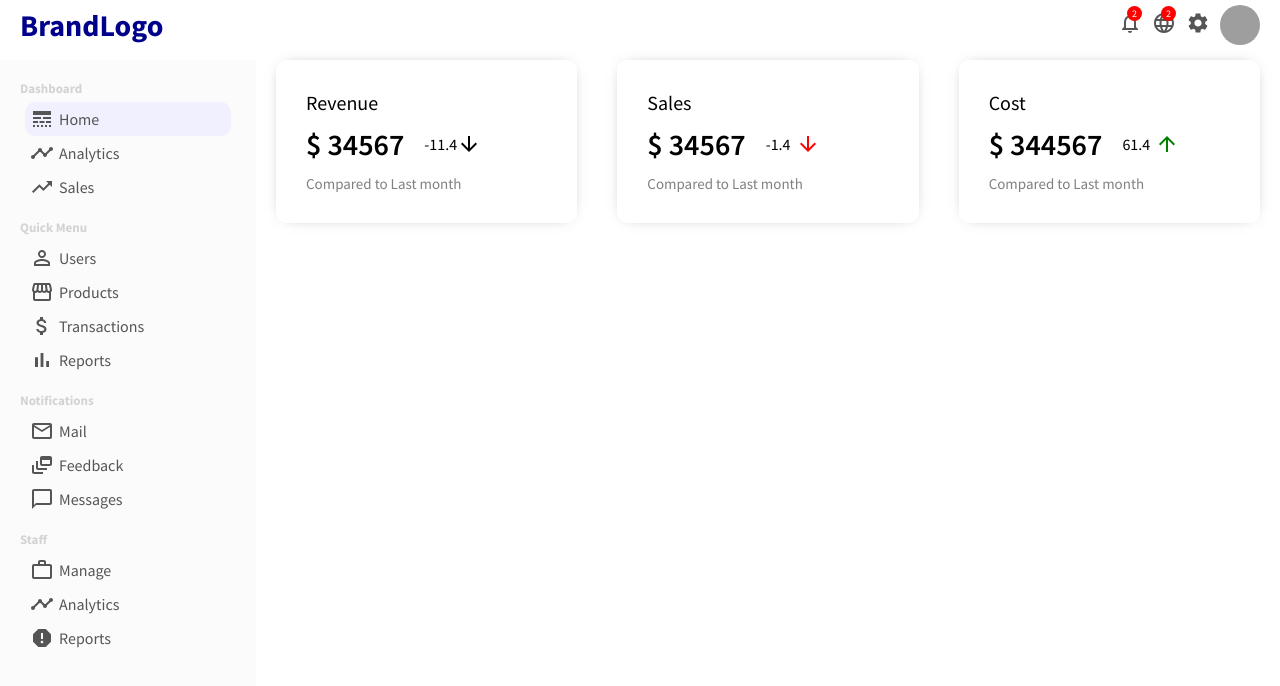
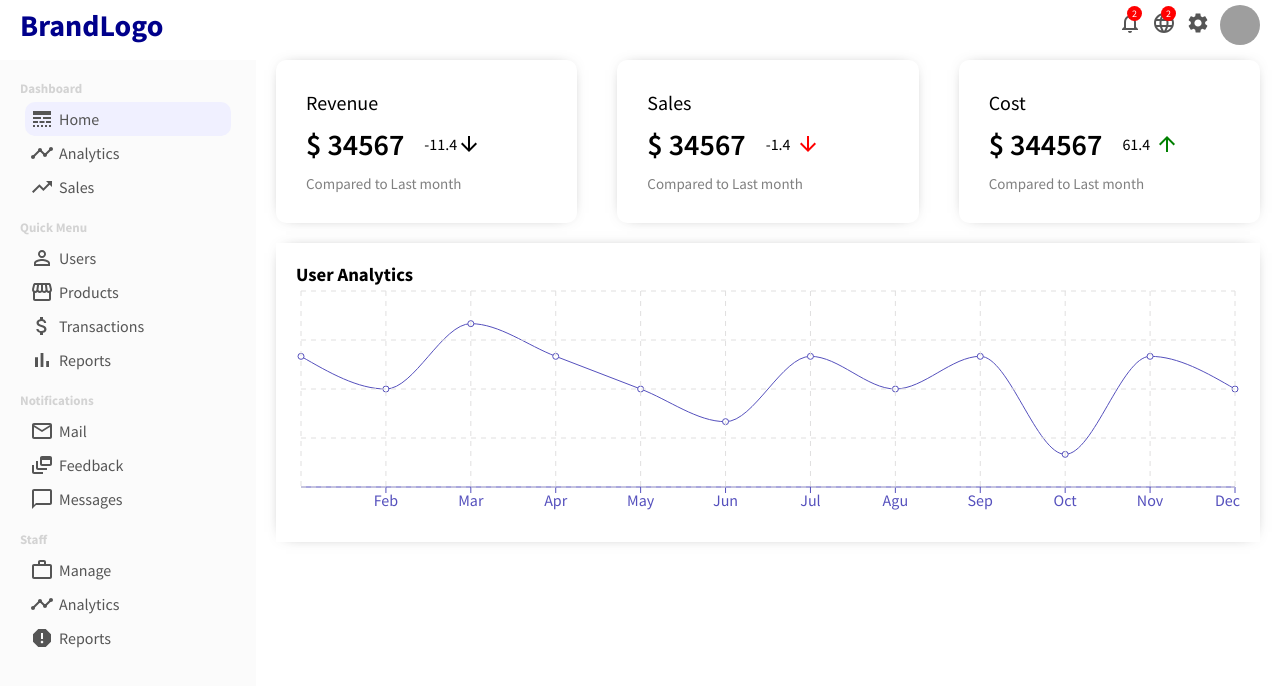
Before and after one commit to rohit-rai-0101rm/React-admin-dashboard-ui, a React (Create React App) app: page / in a window 1280 px wide. Shown: the top 686 px of the page. Built offline with nearby package versions, Linux system fonts and the light colour scheme; grey boxes are pictures that could not be loaded.

Commit message:
line chart rendered

```diff
--- a/src/components/Chart/Chart.jsx
+++ b/src/components/Chart/Chart.jsx
@@ -1,10 +1,27 @@
 import React from 'react'
 import './chart.css'
-const Chart = () => {
+import {
+    LineChart,
+    Line,
+    XAxis,
+    CartesianGrid,
+    Tooltip,
+    ResponsiveContainer,
+  } from "recharts";
+
+const Chart = ({title,data,dataKey,grid}) => {
     return (
-        <div>
-
-        </div>
+        <div className="chart">
+        <h3 className="chartTitle">{title}</h3>
+        <ResponsiveContainer width="100%" aspect={4 / 1}>
+          <LineChart data={data}>
+            <XAxis dataKey="name" stroke="#5550bd" />
+            <Line type="monotone" dataKey={dataKey} stroke="#5550bd" />
+            <Tooltip />
+            {grid && <CartesianGrid stroke="#e0dfdf" strokeDasharray="5 5" />}
+          </LineChart>
+        </ResponsiveContainer>
+      </div>
     )
 }
 
--- a/src/components/Chart/chart.css
+++ b/src/components/Chart/chart.css
@@ -0,0 +1,9 @@
+.chart{
+margin: 20px;
+padding: 20px;
+-webkit-box-shadow: 0px 0px 15px -10px rgba(0, 0, 0, 0.75);
+box-shadow: 0px 0px 15px -10px rgba(0, 0, 0, 0.75);
+}
+.chart-title{
+    margin-bottom: 20px;
+}
--- /dev/null
+++ b/src/dummyData.js
@@ -0,0 +1,251 @@
+export const userData = [
+    {
+      name: "Jan",
+      "Active User": 4000,
+    },
+    {
+      name: "Feb",
+      "Active User": 3000,
+    },
+    {
+      name: "Mar",
+      "Active User": 5000,
+    },
+    {
+      name: "Apr",
+      "Active User": 4000,
+    },
+    {
+      name: "May",
+      "Active User": 3000,
+    },
+    {
+      name: "Jun",
+      "Active User": 2000,
+    },
+    {
+      name: "Jul",
+      "Active User": 4000,
+    },
+    {
+      name: "Agu",
+      "Active User": 3000,
+    },
+    {
+      name: "Sep",
+      "Active User": 4000,
+    },
+    {
+      name: "Oct",
+      "Active User": 1000,
+    },
+    {
+      name: "Nov",
+      "Active User": 4000,
+    },
+    {
+      name: "Dec",
+      "Active User": 3000,
+    },
+  ];
+
+  export const productData = [
+    {
+      name: "Jan",
+      "Sales": 4000,
+    },
+    {
+      name: "Feb",
+      "Sales": 3000,
+    },
+    {
+      name: "Mar",
+      "Sales": 5000,
+    },
+  ];
+
+  export const userRows = [
+    {
+      id: 1,
+      username: "Jon Snow",
+      avatar:
+        "https://images.pexels.com/photos/1152994/pexels-photo-1152994.jpeg?auto=compress&cs=tinysrgb&dpr=2&w=500",
+      email: "jon@gmail.com",
+      status: "active",
+      transaction: "$120.00",
+    },
+    {
+      id: 2,
+      username: "Jon Snow",
+      avatar:
+        "https://images.pexels.com/photos/1152994/pexels-photo-1152994.jpeg?auto=compress&cs=tinysrgb&dpr=2&w=500",
+      email: "jon@gmail.com",
+      status: "active",
+      transaction: "$120.00",
+    },
+    {
+      id: 3,
+      username: "Jon Snow",
+      avatar:
+        "https://images.pexels.com/photos/1152994/pexels-photo-1152994.jpeg?auto=compress&cs=tinysrgb&dpr=2&w=500",
+      email: "jon@gmail.com",
+      status: "active",
+      transaction: "$120.00",
+    },
+    {
+      id: 4,
+      username: "Jon Snow",
+      avatar:
+        "https://images.pexels.com/photos/1152994/pexels-photo-1152994.jpeg?auto=compress&cs=tinysrgb&dpr=2&w=500",
+      email: "jon@gmail.com",
+      status: "active",
+      transaction: "$120.00",
+    },
+    {
+      id: 5,
+      username: "Jon Snow",
+      avatar:
+        "https://images.pexels.com/photos/1152994/pexels-photo-1152994.jpeg?auto=compress&cs=tinysrgb&dpr=2&w=500",
+      email: "jon@gmail.com",
+      status: "active",
+      transaction: "$120.00",
+    },
+    {
+      id: 6,
+      username: "Jon Snow",
+      avatar:
+        "https://images.pexels.com/photos/1152994/pexels-photo-1152994.jpeg?auto=compress&cs=tinysrgb&dpr=2&w=500",
+      email: "jon@gmail.com",
+      status: "active",
+      transaction: "$120.00",
+    },
+    {
+      id: 7,
+      username: "Jon Snow",
+      avatar:
+        "https://images.pexels.com/photos/1152994/pexels-photo-1152994.jpeg?auto=compress&cs=tinysrgb&dpr=2&w=500",
+      email: "jon@gmail.com",
+      status: "active",
+      transaction: "$120.00",
+    },
+    {
+      id: 8,
+      username: "Jon Snow",
+      avatar:
+        "https://images.pexels.com/photos/1152994/pexels-photo-1152994.jpeg?auto=compress&cs=tinysrgb&dpr=2&w=500",
+      email: "jon@gmail.com",
+      status: "active",
+      transaction: "$120.00",
+    },
+    {
+      id: 9,
+      username: "Jon Snow",
+      avatar:
+        "https://images.pexels.com/photos/1152994/pexels-photo-1152994.jpeg?auto=compress&cs=tinysrgb&dpr=2&w=500",
+      email: "jon@gmail.com",
+      status: "active",
+      transaction: "$120.00",
+    },
+    {
+      id: 10,
+      username: "Jon Snow",
+      avatar:
+        "https://images.pexels.com/photos/1152994/pexels-photo-1152994.jpeg?auto=compress&cs=tinysrgb&dpr=2&w=500",
+      email: "jon@gmail.com",
+      status: "active",
+      transaction: "$120.00",
+    },
+  ];
+
+  export const productRows = [
+    {
+      id: 1,
+      name: "Apple Airpods",
+      img:
+        "https://images.pexels.com/photos/7156886/pexels-photo-7156886.jpeg?auto=compress&cs=tinysrgb&dpr=2&w=500",
+      stock: 123,
+      status: "active",
+      price: "$120.00",
+    },
+    {
+      id: 2,
+      name: "Apple Airpods",
+      img:
+        "https://images.pexels.com/photos/7156886/pexels-photo-7156886.jpeg?auto=compress&cs=tinysrgb&dpr=2&w=500",
+      stock: 123,
+      status: "active",
+      price: "$120.00",
+    },
+    {
+      id: 3,
+      name: "Apple Airpods",
+      img:
+        "https://images.pexels.com/photos/7156886/pexels-photo-7156886.jpeg?auto=compress&cs=tinysrgb&dpr=2&w=500",
+      stock: 123,
+      status: "active",
+      price: "$120.00",
+    },
+    {
+      id: 4,
+      name: "Apple Airpods",
+      img:
+        "https://images.pexels.com/photos/7156886/pexels-photo-7156886.jpeg?auto=compress&cs=tinysrgb&dpr=2&w=500",
+      stock: 123,
+      status: "active",
+      price: "$120.00",
+    },
+    {
+      id: 5,
+      name: "Apple Airpods",
+      img:
+        "https://images.pexels.com/photos/7156886/pexels-photo-7156886.jpeg?auto=compress&cs=tinysrgb&dpr=2&w=500",
+      stock: 123,
+      status: "active",
+      price: "$120.00",
+    },
+    {
+      id: 6,
+      name: "Apple Airpods",
+      img:
+        "https://images.pexels.com/photos/7156886/pexels-photo-7156886.jpeg?auto=compress&cs=tinysrgb&dpr=2&w=500",
+      stock: 123,
+      status: "active",
+      price: "$120.00",
+    },
+    {
+      id: 7,
+      name: "Apple Airpods",
+      img:
+        "https://images.pexels.com/photos/7156886/pexels-photo-7156886.jpeg?auto=compress&cs=tinysrgb&dpr=2&w=500",
+      stock: 123,
+      status: "active",
+      price: "$120.00",
+    },
+    {
+      id: 8,
+      name: "Apple Airpods",
+      img:
+        "https://images.pexels.com/photos/7156886/pexels-photo-7156886.jpeg?auto=compress&cs=tinysrgb&dpr=2&w=500",
+      stock: 123,
+      status: "active",
+      price: "$120.00",
+    },
+    {
+      id: 9,
+      name: "Apple Airpods",
+      img:
+        "https://images.pexels.com/photos/7156886/pexels-photo-7156886.jpeg?auto=compress&cs=tinysrgb&dpr=2&w=500",
+      stock: 123,
+      status: "active",
+      price: "$120.00",
+    },
+    {
+      id: 10,
+      name: "Apple Airpods",
+      img:
+        "https://images.pexels.com/photos/7156886/pexels-photo-7156886.jpeg?auto=compress&cs=tinysrgb&dpr=2&w=500",
+      stock: 123,
+      status: "active",
+      price: "$120.00",
+    },
+  ];
--- a/src/pages/Home/Home.jsx
+++ b/src/pages/Home/Home.jsx
@@ -1,10 +1,16 @@
 import React from 'react'
+import Chart from '../../components/Chart/Chart'
 import FeaturedInfo from '../../components/featuredInfo/FeaturedInfo'
 import './home.css'
+import { userData } from '../../dummyData'
+
 const Home = () => {
     return (
         <div className="home">
             <FeaturedInfo/>
+            <Chart data={userData} title="User Analytics" grid dataKey="Active User"/>
+        <div className="homeWidget"></div>
+
         </div>
     )
 }
--- a/src/pages/Home/home.css
+++ b/src/pages/Home/home.css
@@ -1,3 +1,7 @@
 .home{
     flex: 4;
 }
+.homeWidgets{
+    display: flex;
+    margin: 20px;
+}
```
Also changed, not shown: src/components/widgetLg/WidgetLg.jsx (added), src/components/widgetLg/widgetLg.css (added), src/components/widgetSm/WidgetSm.jsx (added), src/components/widgetSm/widgetSm.css (added).
